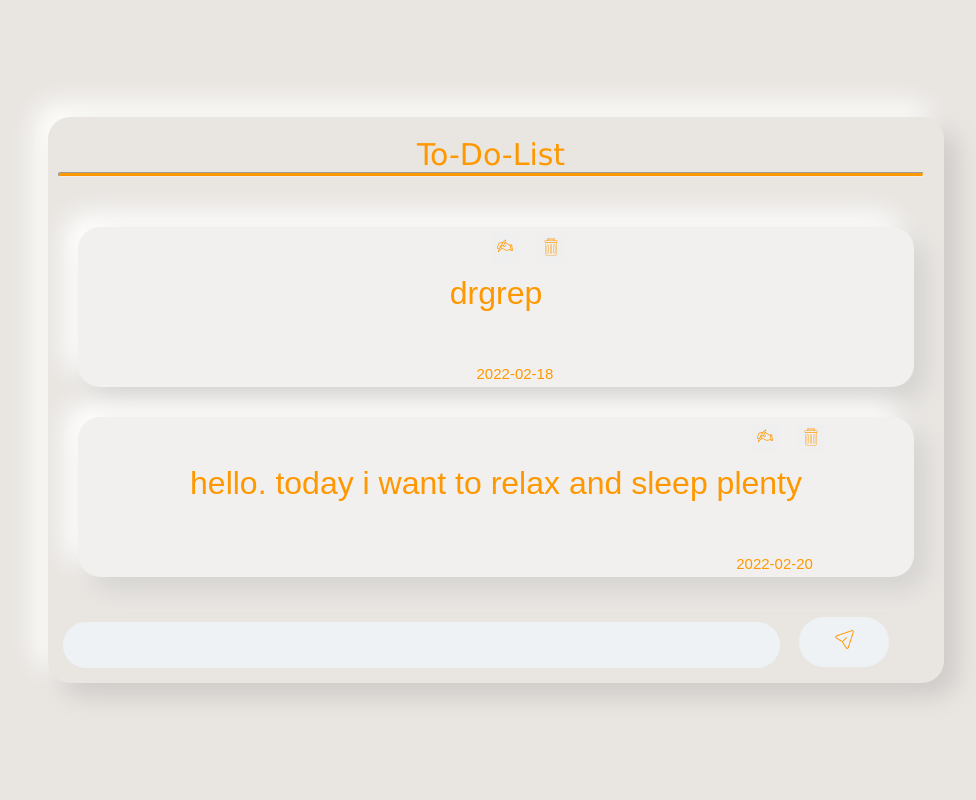
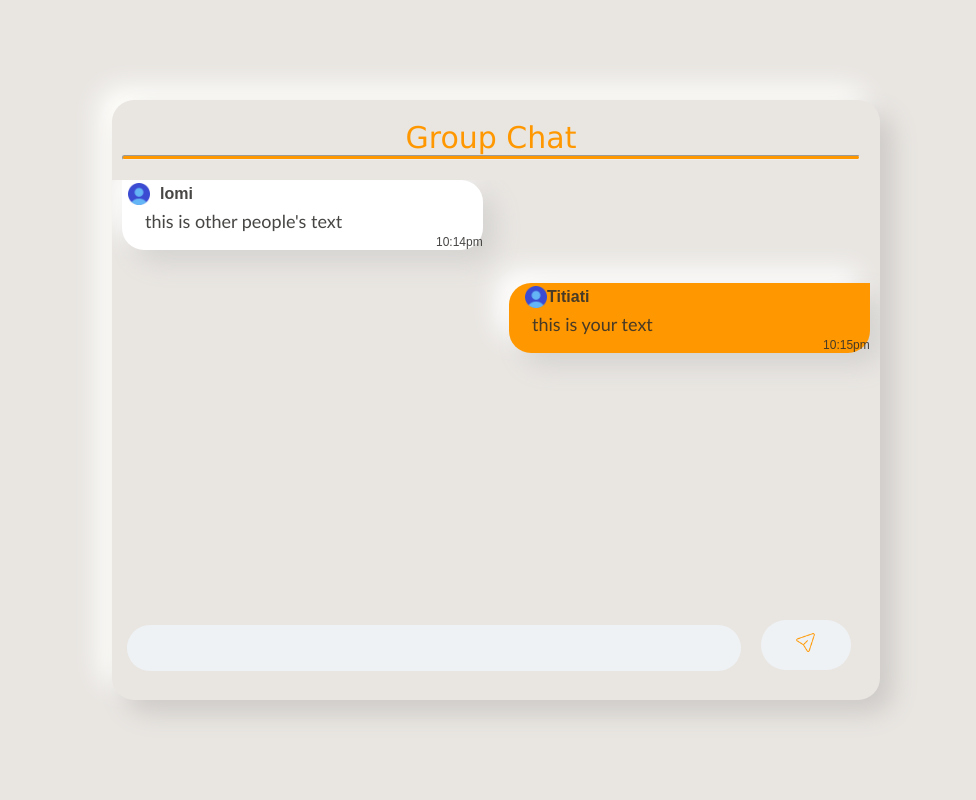
Before and after one commit to tek707/todolist, a PHP site: page / in a window 1280 px wide. Shown: the whole page, without its empty margins (144-1120 px from the left). Run offline with PHP 8.4, Linux system fonts and the light colour scheme; data comes from the database, SQL or seed files in the repository; data that the repository does not hold is empty.

Commit message:
adding an avater

```diff
--- a/index.php
+++ b/index.php
@@ -1,5 +1,5 @@
 
-<?php  include_once 'conn.php' ?>
+
 <!DOCTYPE html>
 <html lang="en">
 <head>
@@ -11,16 +11,49 @@
 </head>
 <body>
 <?php
-$result = $mysqli->query("SELECT * FROM list ORDER BY date ASC" )or die ($mysqli->error);
 ?>
   <div class="container">
 
     <div class="heading">
- To-Do-List
+Group Chat
  <hr>
     </div>
-    <?php
-    while ($row =$result->fetch_assoc()): ?>
+
+<div class="scroll">
+
+<!-- left message -->
+    <div class="left mainpage">
+<div class="left_msg">
+  <div class="left_msg_head">
+<img class="left_msg_avater" src="avatar.png" alt="avater"/>
+                <h3 class="msg_left_username">lomi</h3>
+                </div>
+   <!--left main content -->
+    <p class="msg_left_text">this is other people's text</p>
+<p class="msg_left_date">  10:14pm </p>
+  </div>
+    </div>
+
+<!-- end of left message -->
+
+<br>
+
+<!-- start of right message -->
+
+    <div class="right mainpage">
+    <div class="right_msg">
+    <div class="right_msg_head">
+<img class="right_msg_avater" src="avatar.png" alt="avater"/>
+                <h3 class="msg_right_username">Titiati</h3>
+                </div>
+   <!--right main content -->
+    <h3 class="msg_right_text">this is your text</h3>
+<p class="msg_right_date">  10:15pm</p>
+
+  </div>
+    </div>
+
+<!-- end of right message -->
 
 
 
@@ -30,68 +63,29 @@ $result = $mysqli->query("SELECT * FROM list ORDER BY date ASC" )or die ($mysqli
 
 
 
-    <div class="mainpage">
-<div class="lstcontent">
-  <!-- div for edit and delete -->
-  <div class="editlist">
-  <a href="?edit=<?php echo $row['list_id']; ?>">  <button name="Update" class="cmdicons"> <img src="edit.png" alt="edit"></button></a>
 
 
 
-  <a href="conn.php?delete=<?php echo $row['list_id']; ?>"><button name="delete" class="cmdicons"><img src="delete.png" alt="delete"></button></a>
-    </div>
-    <br>
-   <!-- main content -->
-    <p class="typo"><?php echo $row['item']; ?>   </p>
-<br>
-<p class="date"> <?php echo $row['date']; ?>  </p>
 
-  </div>
 
-    </div>
-    <?php endwhile; ?>
+
     <!-- div for input box and send btn -->
 
-    <?php
-        //edit button php function
-        if(isset($_GET['edit'])){
-          $list_id = $_GET['edit'];
-
-            $update = true;
-             $Res=$mysqli->query("SELECT * FROM `list` WHERE `list_id`=$list_id") or die($mysqli->error);
-
-             if ($Res->num_rows == 1) {
-              $r= mysqli_fetch_array($Res);
-
-               $item = $r['item'];
-            }
-
-          }else{
-
-            $item = "";
-          }
-
-        ?>
 
 
+      </div>
 
     <div class="listcreater">
       <form action="conn.php" method="post">
       <input type="hidden"  name="list_id" value="<?php echo $list_id ; ?>">
 
-      <input type="text" class="listcont" name="item" value="<?php echo $item ; ?>" required>
+      <input type="text" class="listcont" name="item"  required>
 
 
-      <?php
-if ($update == true):
-?>
-  <button type="submit" name="Update" class="send" value="Update" id="Update"><img src="send.png" alt="submit"></button>
 
-<?php else :?>
   <button type="submit" name="send" class="send" value="send" id="send"><img src="send.png" alt="submit"></button>
 
 
-  <?php  endif; ?>
 </form>
     </div>
   </div>
--- a/style.css
+++ b/style.css
@@ -6,7 +6,7 @@
   font-family: 'Poppins', sans-serif;
 }
 body{
-
+  top: -10%;
   display: flex;
   align-items: center;
   justify-content: center;
@@ -19,7 +19,8 @@ body{
 
 .container{
 
-  width:70%;
+  width:60%;
+  height:600px;
   overflow: hidden;
   border-radius: 10px;
   transition: height 0.2s ease;
@@ -28,6 +29,12 @@ body{
   background: #e9e6e2;
   box-shadow:  13px 13px 26px #cdcac7,
                -13px -13px 26px #fffffd;
+}
+
+.scroll{
+  height:430px;
+overflow:auto;
+
 }
 
 .heading{
@@ -44,17 +51,124 @@ body{
 }
 
 .mainpage{
-  margin: 30px;
+  margin-left:10px;
+  margin-right: 10px;
+  margin-bottom: 15px;
   display: flex;
-  align-items: center;
-  justify-content: center;
- padding-left: 10px;
-  border: 1px  #ff9800 ;
-  border-radius: 22px;
+
+ width: 47%;
+ padding-left: 3px;
   background: #f2f0ee;
+
   box-shadow:  13px 13px 26px #d5d3d1,
                -13px -13px 26px #ffffff;
 }
+/* right message */
+.right{
+  float: right;
+  border-radius: 22px;
+  border-top-right-radius: 0px;
+  background: #ff9800;
+  color:#2e2d2be1;
+  box-shadow:  13px 13px 26px #d5d3d1, -13px -13px 26px #ffffff;
+
+}
+.msg_right_text{
+  padding:40px;
+  font-family: 'Gill Sans', 'Gill Sans MT', Calibri, 'Trebuchet MS', sans-serif;
+  font-weight: 300;
+  font-size: 18px;
+  padding: 2px 2px 2px 20px;
+}
+.msg_right_date{
+  padding-left: 310px;
+  margin: 1px;
+  font-size: 12px;
+  color:#2e2d2be1;
+}
+
+
+.right_msg_head{
+  display: flex;
+  position: relative;
+  align-items: center;
+  padding: 3px;
+}
+
+.right_msg_avater {
+  width: 22px;
+  margin-left: 10px;
+}
+
+.msg_right_username {
+  font-size: medium;
+}
+
+
+
+
+/* end of right message */
+
+/* left message */
+.left{
+
+  border-radius: 22px;
+  border-top-left-radius: 0px;
+  background: #fff;
+  color:#2e2d2be1;
+  box-shadow:  13px 13px 26px #d5d3d1, -13px -13px 26px #ffffff;
+
+}
+.msg_left_text{
+  font-family: 'Gill Sans', 'Gill Sans MT', Calibri, 'Trebuchet MS', sans-serif;
+  font-weight: 300;
+  font-size: 18px;
+  padding: 2px 2px 2px 20px;
+}
+.msg_left_date{
+  padding-left: 310px;
+  margin: 1px;
+  font-size: 12px;
+  color:#2e2d2be1;
+
+}
+
+
+.left_msg_head{
+  display: flex;
+  position: relative;
+  align-items: center;
+  padding: 3px;
+}
+
+.left_msg_avater {
+    width: 22px;
+  margin-right: 10px;
+}
+
+.msg_left_username {
+  font-size: medium;
+}
+
+
+/* end of left message */
+
+
+
+
+
+
+
+
+
+
+
+
+
+
+
+
+
 
 .editlist{
   padding: 0px;
@@ -65,33 +179,17 @@ border: none;
 
 }
 
-.cmdicons {
-  margin: 7px;
-  padding: 4px;
-border: none;
-width: 28px;
-height: 28px;
 
-}
-.cmdicons:hover {
-  margin: 7px;
-  padding: 4px;
-border:1px solid #ff9800;
-width: 28px;
-height: 28px;
-
-}
 
 .typo{
 
-  font-size: 32px;
-  color: #ff9800;
-  margin: 10px;
-  padding: 20px 20px 20px 10px;
+  font-size: 15px;
+  margin: 3px;
+  padding: 2px 2px 2px 1px;
 }
 .date{
   float: right;
-  margin: 5px;
+  margin: 1px;
   padding-right: 14px;
   font-size: 15px;
   color: #ff9800;
@@ -153,11 +251,18 @@ background-color: #ff9800;
 
 
 
-@media (max-width: 500px){
+@media (max-width: 600px){
 
 .container{
 
-  width:90%;
+  width:99%;
+  height:900px;
+}
+
+.scroll{
+  height:730px;
+overflow:auto;
+
 }
 
 .listcont{
@@ -171,4 +276,10 @@ background-color: #ff9800;
 
 }
 
+
+.mainpage{
+
+ width: 80%;
 }
+
+}
```
Also changed, not shown: avatar.png (added).
